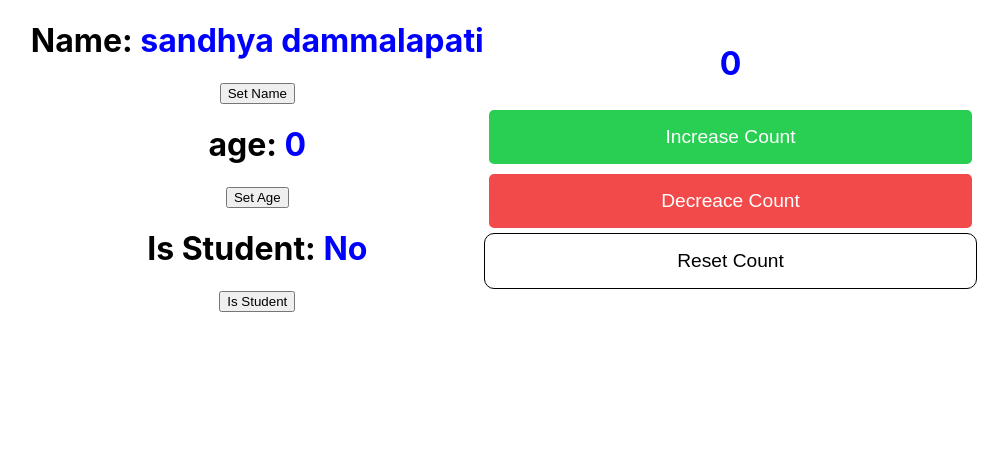
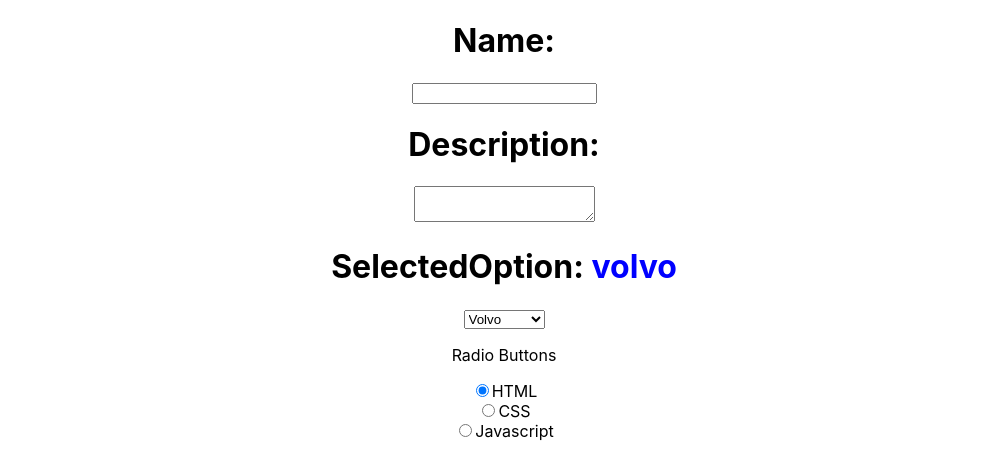
Before and after one commit to anushad246/react-all-concepts, a React (Create React App) app: page / in a window 1280 px wide. Shown: the top 476 px of the page, without its empty margins (136-1144 px from the left). Built offline with nearby package versions, Linux system fonts and the light colour scheme.

Commit message:
onclick event, radio, input, select, textarea

```diff
--- a/src/App.jsx
+++ b/src/App.jsx
@@ -13,8 +13,10 @@ import "./App.css";
 // import UserGreetings from "./practice-components/UserGreetings";
 // import List from "./practice-components/List";
 // import ClickEventButton from "./practice-components/ClickEventButton";
-import UseStateComponent from "./practice-components/UseStateComponent";
-import Counter from "./practice-components/Counter";
+// import UseStateComponent from "./practice-components/UseStateComponent";
+// import Counter from "./practice-components/Counter";
+import OnChangesComponent from "./practice-components/OnChangesComponent";
+
 
 const user = {
   name: "Anusha Dammalapati",
@@ -128,7 +130,6 @@ const marketingSpecialist = employees.filter(
 function App() {
   return (
     <div className="App">
-
       {/* <h1>Welcome to my app</h1>
       <h3>name: {user.name}</h3>
       <img className='avatar ' src={user.imageUrl} style={{height: user.imageSize, width:user.imageSize}} alt={'image of' + user.name}/> */}
@@ -158,8 +159,9 @@ function App() {
       {/* </div> */}
 
       {/* <ClickEventButton/> */}
-      <UseStateComponent></UseStateComponent>
-      <Counter></Counter>
+      {/* <UseStateComponent></UseStateComponent>
+      <Counter></Counter> */}
+    <OnChangesComponent/>
     </div>
   );
 }
--- /dev/null
+++ b/src/practice-components/OnChangesComponent.jsx
@@ -0,0 +1,81 @@
+import React, { useState } from "react";
+
+const OnChangesComponent = () => {
+  const [name, setName] = useState();
+  const [description, setDescription] = useState();
+  const [selectedOption, setSelectedOption] = useState("volvo");
+  const [radioHandler, setradioHandler] = useState("HTML");
+
+  const changeName = (name) => {
+    setName(name.target.value);
+  };
+
+  const changeDescription = (desc) => {
+    setDescription(desc.target.value);
+  };
+
+  const selectedOptions = (val) => {
+    setSelectedOption(val.target.value);
+  };
+
+  const selectedRadioHandler = (radio) => {
+    setradioHandler(radio.target.value);
+  };
+
+  return (
+    <div>
+      <h1>
+        Name: <span style={{ color: "blue" }}>{name}</span>
+      </h1>
+      <input onChange={(e) => changeName(e)} value={name}></input>
+
+      <h1>
+        Description: <span style={{ color: "blue" }}>{description}</span>
+      </h1>
+      <textarea onChange={(dsc) => changeDescription(dsc)}></textarea>
+
+      <h1>
+        SelectedOption: <span style={{ color: "blue" }}>{selectedOption}</span>
+      </h1>
+      <select onChange={(val) => selectedOptions(val)}>
+        <option value="volvo">Volvo</option>
+        <option value="saab">Saab</option>
+        <option value="mercedes">Mercedes</option>
+        <option value="audi">Audi</option>
+      </select>
+
+      <p>Radio Buttons</p>
+      <div style={{ marginTop: "15px" }}>
+        <input
+          type="radio"
+          value="HTML"
+          id="html"
+          checked={radioHandler === "HTML"}
+          onClick={(radio) => selectedRadioHandler(radio)}
+        ></input>
+        <label for="html">HTML</label>
+        <br></br>
+        <input
+          type="radio"
+          value="CSS"
+          id="css"
+          checked={radioHandler === "CSS"}
+          onClick={(radio) => selectedRadioHandler(radio)}
+        ></input>
+        <label for="css">CSS</label>
+        <br></br>
+        <input
+          type="radio"
+          value="Javascript"
+          id="javascript"
+          checked={radioHandler === "Javascript"}
+          onClick={(radio) => selectedRadioHandler(radio)}
+        ></input>
+        <label for="javascript">Javascript</label>
+        <br></br>
+      </div>
+    </div>
+  );
+};
+
+export default OnChangesComponent;
```
